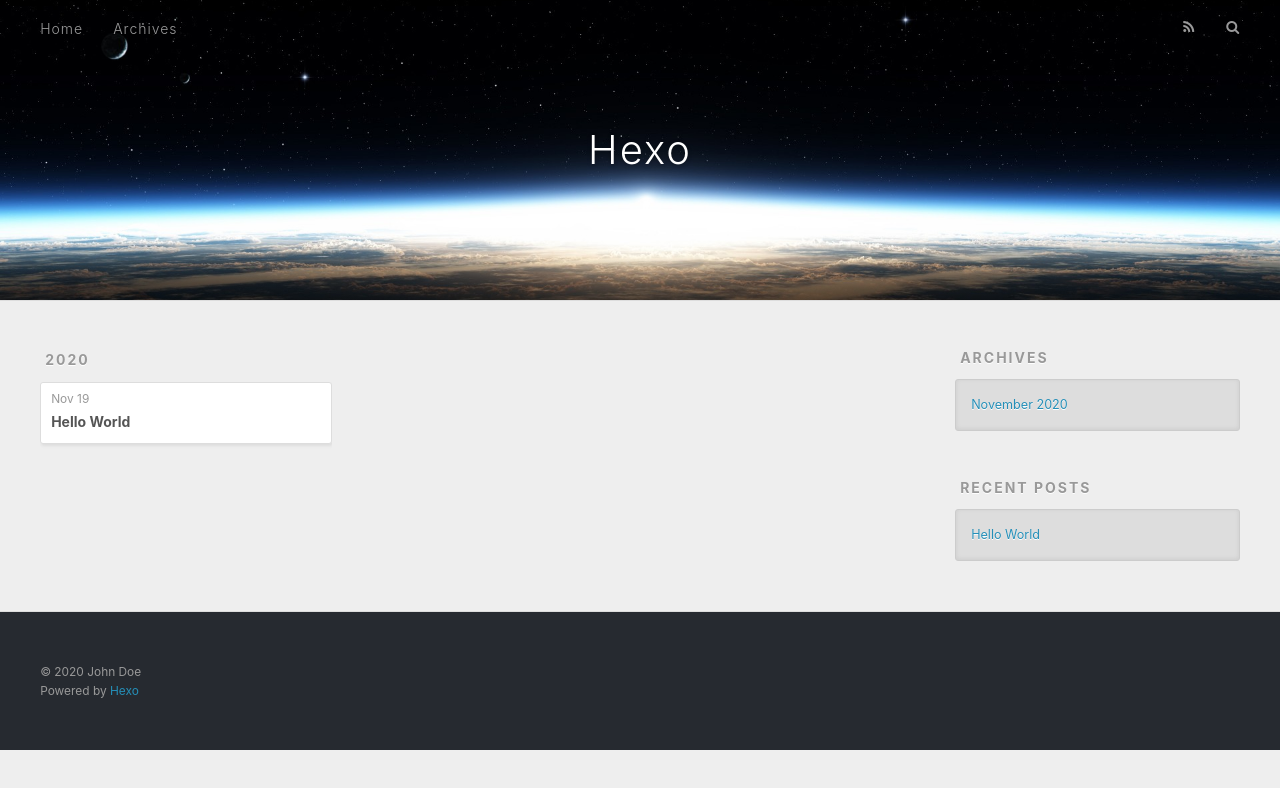
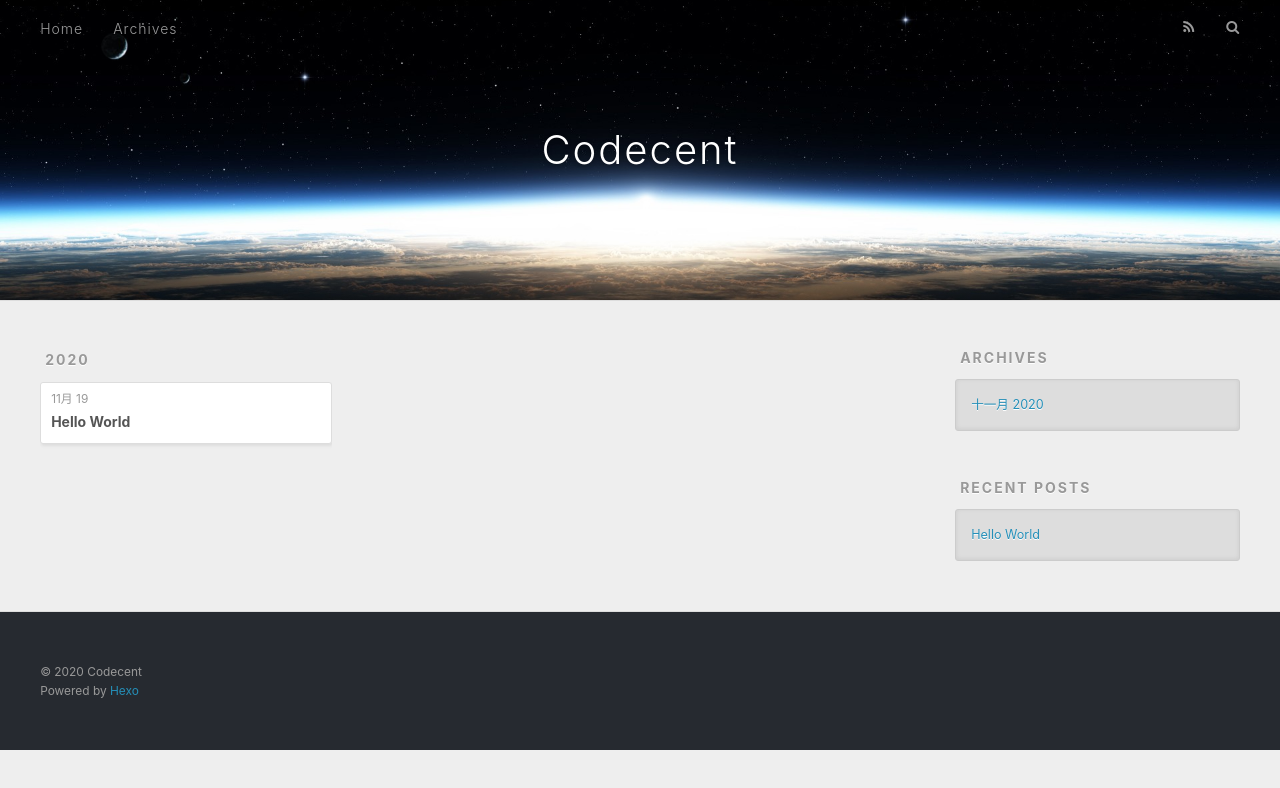
Before and after one commit to codedecent-tech/codedecent-tech.github.io, a plain HTML site: page archives/2020/11/index.html in a window 1280 px wide. Drawn offline with nearby package versions, Linux system fonts and the light colour scheme.

Commit message:
Site updated: 2020-11-19 20:22:22

```diff
--- a/archives/2020/11/index.html
+++ b/archives/2020/11/index.html
@@ -5,17 +5,17 @@
 
 
 
-  <title>Archives: 2020/11 | Hexo</title>
+  <title>Archives: 2020/11 | Codecent</title>
   <meta name="viewport" content="width=device-width, initial-scale=1, maximum-scale=1">
   <meta property="og:type" content="website">
-<meta property="og:title" content="Hexo">
+<meta property="og:title" content="Codecent">
 <meta property="og:url" content="http://example.com/archives/2020/11/index.html">
-<meta property="og:site_name" content="Hexo">
-<meta property="og:locale" content="en_US">
-<meta property="article:author" content="John Doe">
+<meta property="og:site_name" content="Codecent">
+<meta property="og:locale" content="zh_CN">
+<meta property="article:author" content="Codecent">
 <meta name="twitter:card" content="summary">
 
-    <link rel="alternate" href="/atom.xml" title="Hexo" type="application/atom+xml">
+    <link rel="alternate" href="/atom.xml" title="Codecent" type="application/atom+xml">
 
 
     <link rel="icon" href="/favicon.png">
@@ -36,7 +36,7 @@
   <div id="header-outer" class="outer">
     <div id="header-title" class="inner">
       <h1 id="logo-wrap">
-        <a href="/" id="logo">Hexo</a>
+        <a href="/" id="logo">Codecent</a>
       </h1>
 
     </div>
@@ -79,7 +79,7 @@
   <div class="archive-article-inner">
     <header class="archive-article-header">
       <a href="/2020/11/19/hello-world/" class="archive-article-date">
-  <time datetime="2020-11-19T11:53:46.252Z" itemprop="datePublished">Nov 19</time>
+  <time datetime="2020-11-19T11:53:46.252Z" itemprop="datePublished">11月 19</time>
 </a>
 
 
@@ -113,7 +113,7 @@
   <div class="widget-wrap">
     <h3 class="widget-title">Archives</h3>
     <div class="widget">
-      <ul class="archive-list"><li class="archive-list-item"><a class="archive-list-link" href="/archives/2020/11/">November 2020</a></li></ul>
+      <ul class="archive-list"><li class="archive-list-item"><a class="archive-list-link" href="/archives/2020/11/">十一月 2020</a></li></ul>
     </div>
   </div>
 
@@ -141,7 +141,7 @@
 
   <div class="outer">
     <div id="footer-info" class="inner">
-      &copy; 2020 John Doe<br>
+      &copy; 2020 Codecent<br>
       Powered by <a href="http://hexo.io/" target="_blank">Hexo</a>
     </div>
   </div>
```
Also changed, not shown: 2020/11/19/hello-world/index.html (+9 -9 lines), archives/2020/index.html (+10 -10 lines), archives/index.html (+10 -10 lines), index.html (+10 -10 lines).
